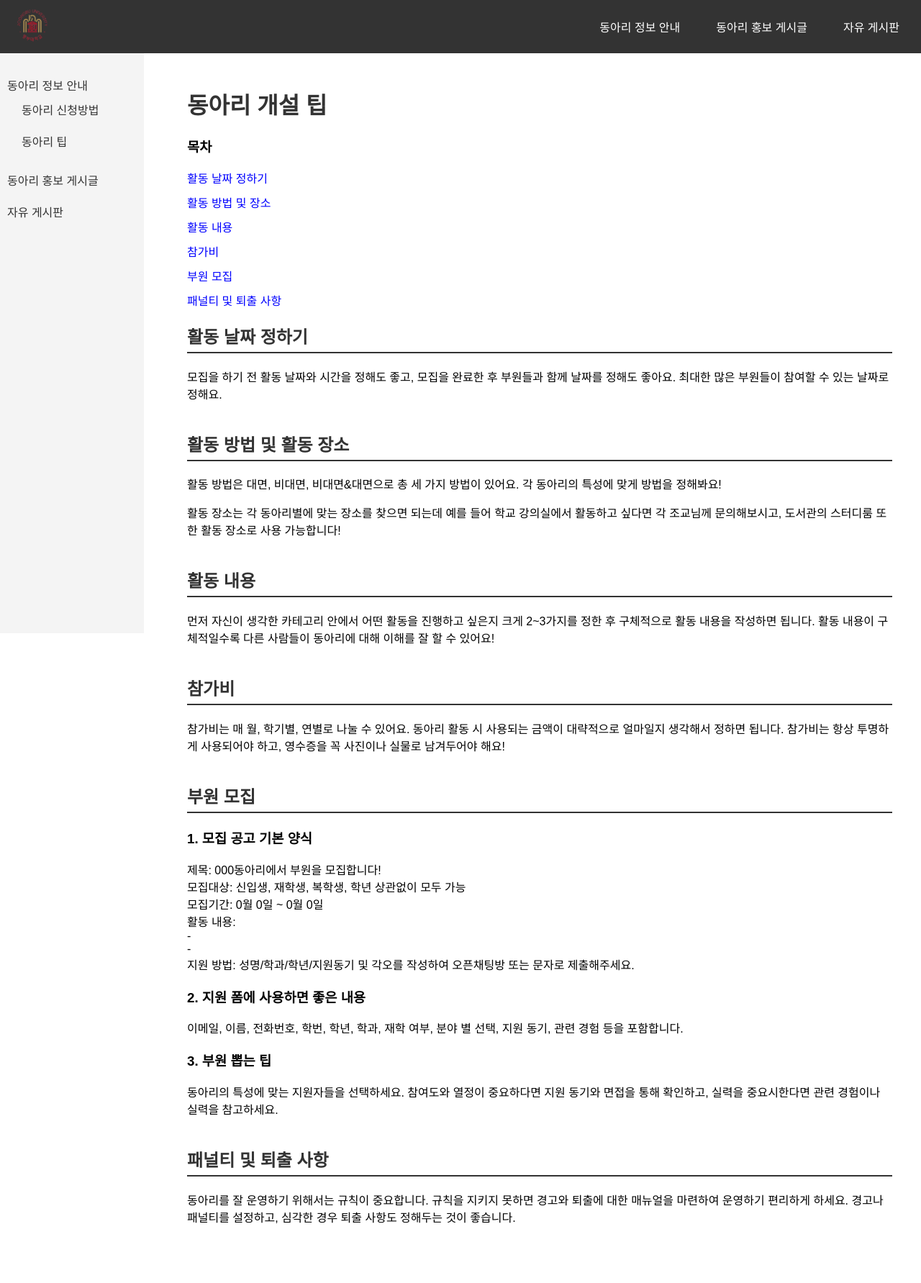
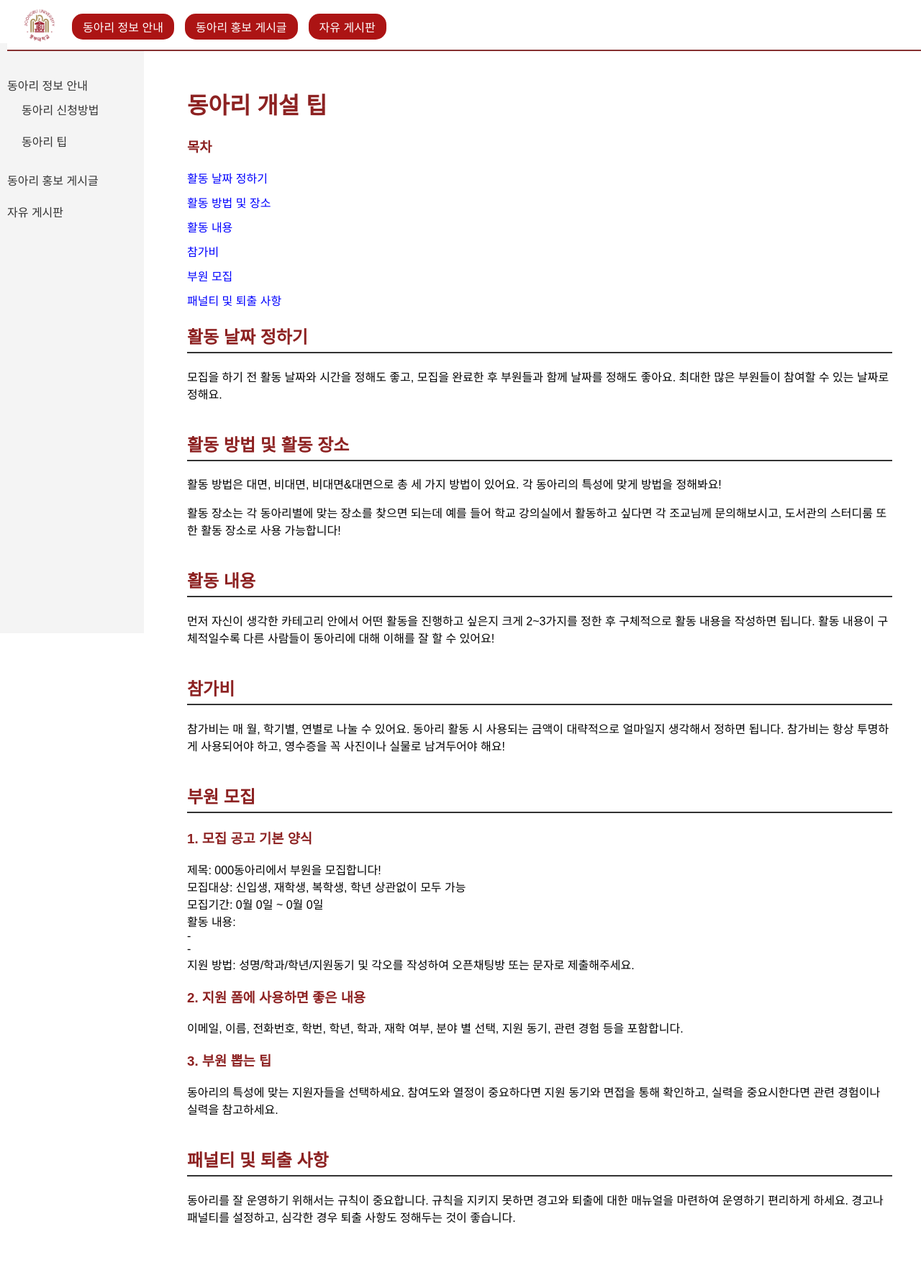
Before and after one commit to durumi922/club_website, a PHP site: page /club_tips.html in a window 1280 px wide. Shown: the whole page at 72% size. Run offline with PHP 8.4, Linux system fonts and the light colour scheme.

Commit message:
피그마 맞춤 디자인

```diff
--- a/style.css
+++ b/style.css
@@ -8,9 +8,9 @@ body {
 
 header {
     display: flex;
-    justify-content: space-between;
+    justify-content: flex-start; /* 왼쪽으로 정렬 */
     align-items: center;
-    background-color: #333;
+    background-color: #ffffff;
     color: white;
     padding: 10px 20px;
     position: fixed;
@@ -24,6 +24,37 @@ header .logo img {
     height: 50px;
 }
 
+/*피그마 맞춤으로 디자인 바꿈*/
+
+header .logo {
+    margin-right: 20px; /* 로고와 네비게이션 사이의 여백 */
+}
+
+header {
+    margin-left: 10px; /* 네비게이션을 왼쪽에서 약간 오른쪽으로 이동 */
+    border-bottom: 2px solid #863131; /* 네비게이션 하단에 얇은 선 추가 */
+    padding-bottom: 5px; /* 선과 텍스트 간격 조절 */
+}
+
+
+header nav ul li a {
+    display: block;
+    padding: 6px 15px; /* 내부 여백 */
+    border-radius: 15px; /* 모서리 둥글기 */
+    background-color: #ac1414; /* 배경색 */
+    color: #ffffff; /* 텍스트 색상 */
+    text-decoration: none; /* 밑줄 제거 */
+    transition: background-color 0.2s; /* 배경색 전환 효과 */
+
+}
+
+header nav ul li a:hover {
+    background-color: #680c0c; /* 호버 시 배경색 변화 */
+}
+
+/*피그마 맞춤으로 디자인 바꿈*/
+
+
 nav ul {
     list-style-type: none;
     margin: 0;
@@ -32,7 +63,7 @@ nav ul {
 }
 
 nav ul li {
-    margin-right: 50px;
+    margin-right: 15px;
 }
 
 nav ul li a {
@@ -75,8 +106,8 @@ main {
     padding: 80px 20px 20px 20px; /* 헤더와 사이드바 공간 확보 */
 }
 
-h1, h2 {
-    color: #333;
+h1, h2, h3 {
+    color: #8d2222;
 }
 
 .info-box {
```
